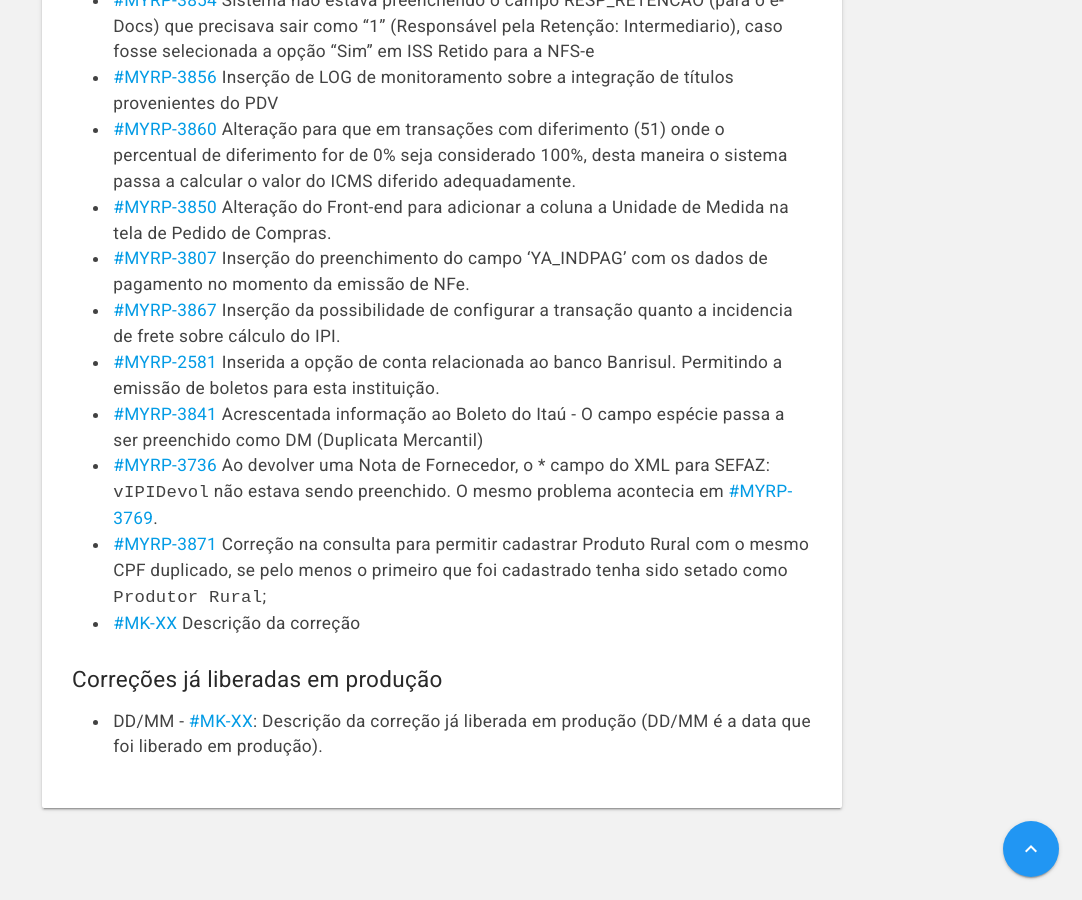
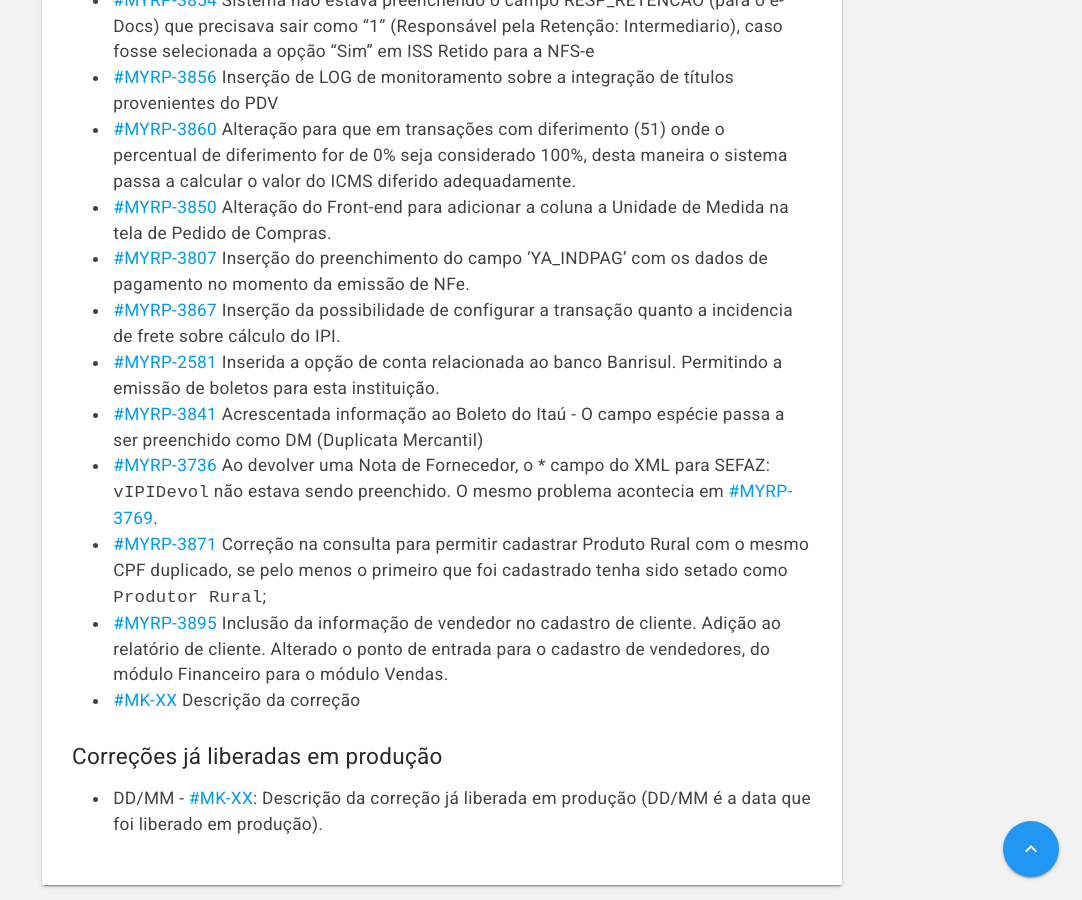
Before and after one commit to myrp-maicon/changelog-myrp, a Jekyll site: the page built from docs/myrp/19.02.01.md, in a window 1280 px wide and 900 px high, scrolled down 1307 px. Shown: the whole window, without its empty margins (198-1280 px from the left). Built offline with Jekyll 4.4.1, drawn with Linux system fonts in a browser that asks for light colours; nearby versions of some CDN libraries; our own code applies the rules of GitHub Pages for plain Markdown files; the repository's description, which GitHub fills in, is left out.

Commit message:
Update 19.02.01.md

```diff
--- a/docs/myrp/19.02.01.md
+++ b/docs/myrp/19.02.01.md
@@ -29,6 +29,7 @@ As alterações estarão disponíveis no ambiente demo.myrp.com.br (212) 3 dias
 * [#MYRP-3841](https://devmyrp.atlassian.net/browse/MYRP-3841) Acrescentada informação ao Boleto do Itaú - O campo espécie passa a ser preenchido como DM (Duplicata Mercantil)
 * [#MYRP-3736](https://devmyrp.atlassian.net/browse/MYRP-3736) Ao devolver uma Nota de Fornecedor, o * campo do XML para SEFAZ: `vIPIDevol` não estava sendo preenchido. O mesmo problema acontecia em [#MYRP-3769](https://devmyrp.atlassian.net/browse/MYRP-3769).
 * [#MYRP-3871](https://devmyrp.atlassian.net/browse/MYRP-3871) Correção na consulta para permitir cadastrar Produto Rural com o mesmo CPF duplicado, se pelo menos o primeiro que foi cadastrado tenha sido setado como `Produtor Rural`;
+* [#MYRP-3895](https://devmyrp.atlassian.net/browse/MYRP-3895) Inclusão da informação de vendedor no cadastro de cliente. Adição ao relatório de cliente. Alterado o ponto de entrada para o cadastro de vendedores, do módulo Financeiro para o módulo Vendas.
 * [#MK-XX](https://devmyrp.atlassian.net/browse/MK-XX) Descrição da correção
 
 ## Correções já liberadas em produção
```
